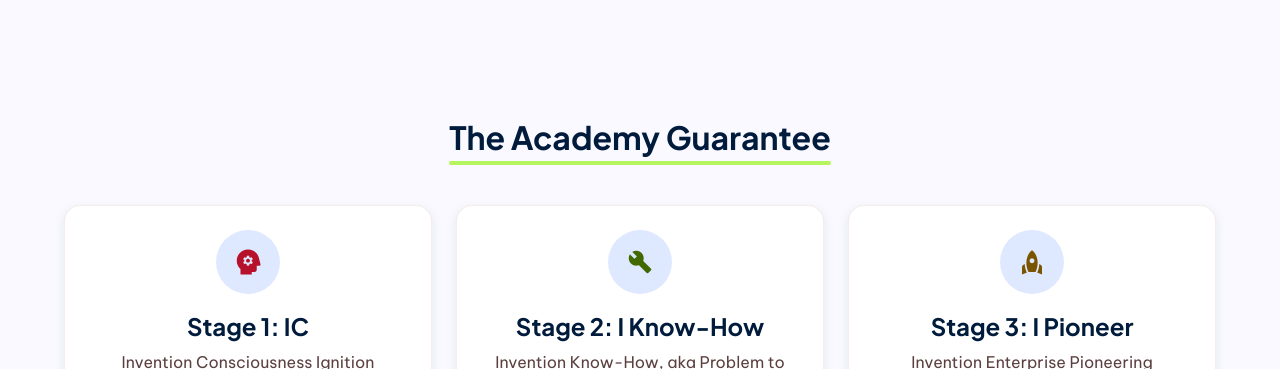
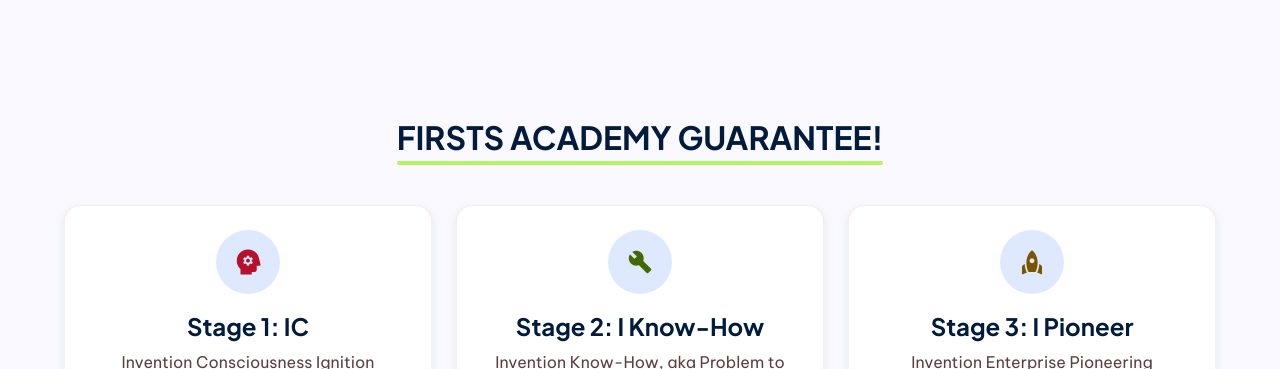
Before and after one commit to Peter-ConX/FirstAcademy, a website: page Image 10.html in a window 1280 px wide. Shown: the part 731-1100 px from the top of the page. Drawn offline with nearby package versions, Linux system fonts and the light colour scheme.

Commit message:
Update The Academy Guarantee to FIRSTS ACADEMY GUARANTEE!

```diff
--- a/Image 10.html
+++ b/Image 10.html
@@ -279,7 +279,7 @@
 <div class="max-w-7xl mx-auto px-margin-mobile md:px-margin-desktop">
 <div class="text-center mb-stack-lg">
 <h2 class="font-headline-lg text-headline-lg text-on-background inline-block relative">
-                        The Academy Guarantee
+                        FIRSTS ACADEMY GUARANTEE!
                         <span class="absolute -bottom-2 left-0 w-full h-1 bg-secondary-fixed rounded-full"></span>
 </h2>
 </div>
```
Also changed, not shown: index.html (+1 -1 lines).
